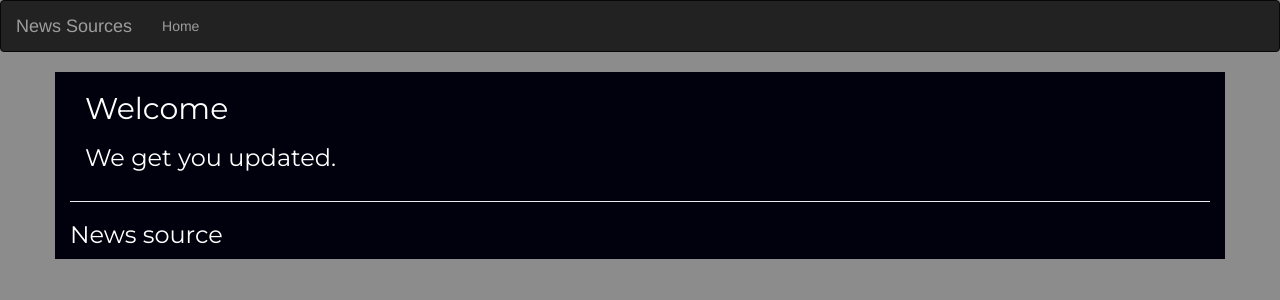
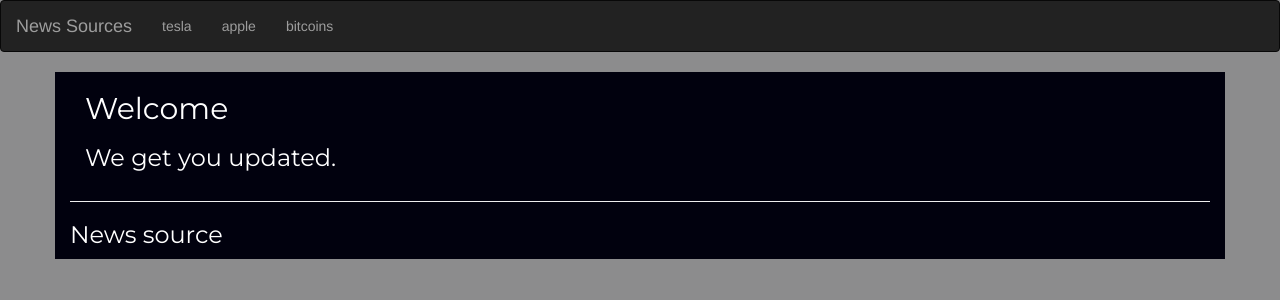
Before and after one commit to Rubyroy12/news-api, a Flask app: template app/templates/index.html in a window 1280 px wide. Shown: the top 300 px of the page. Run offline with Flask 2, Linux system fonts and the light colour scheme; the template is opened without the code that fills it, so the values that code supplies are empty; some libraries are stand-ins or nearby versions.

Commit message:
fix bugs

```diff
--- a/app/main/views.py
+++ b/app/main/views.py
@@ -12,7 +12,7 @@ def index():
 
     return render_template('index.html', name = name, sources=news_sources)
 
-@main.route('/articles')
+@main.route('/tesla')
 def articles():
     """return"""
     news_sources = get_news("sources")
--- a/app/static/css/style.css
+++ b/app/static/css/style.css
@@ -10,3 +10,13 @@ body{
 
 
 }
+
+.card{
+
+    display: flex;
+    flex-direction:row;
+    justify-content: between;
+
+
+
+}
--- a/app/templates/index.html
+++ b/app/templates/index.html
@@ -32,7 +32,6 @@
           </div>
 
 
-
         {%endfor%}
 
 
--- a/app/templates/navbar.html
+++ b/app/templates/navbar.html
@@ -12,7 +12,9 @@
         </div>
         <div class="navbar-collapse collapse">
             <ul class="nav navbar-nav">
-                <li><a href="/">Home</a></li>
+                <li><a href="/">tesla</a></li>
+                <li><a href="/">apple</a></li>
+                <li><a href="/">bitcoins</a></li>
         </div>
 
     </div>
```
